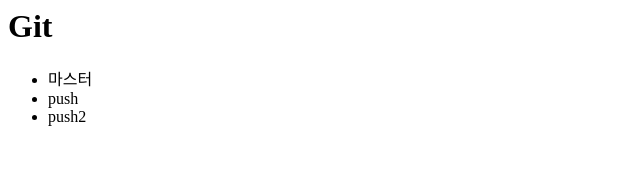
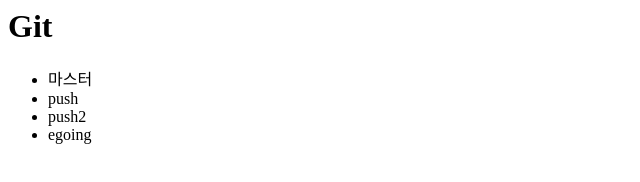
Before and after one commit to junheung/junheung_git, a plain HTML site: page index.html in a window 1280 px wide. Shown: the full height of the page, 0-640 px from the left. Drawn offline with Linux system fonts and the light colour scheme.

Commit message:
add push.egoing

```diff
--- a/index.html
+++ b/index.html
@@ -10,6 +10,7 @@
 			<li>마스터</li>
 			<li>push</li>
 			<li>push2</li>
+			<li>egoing</li>
 		</ul>
 	</body>
 </html>
```
